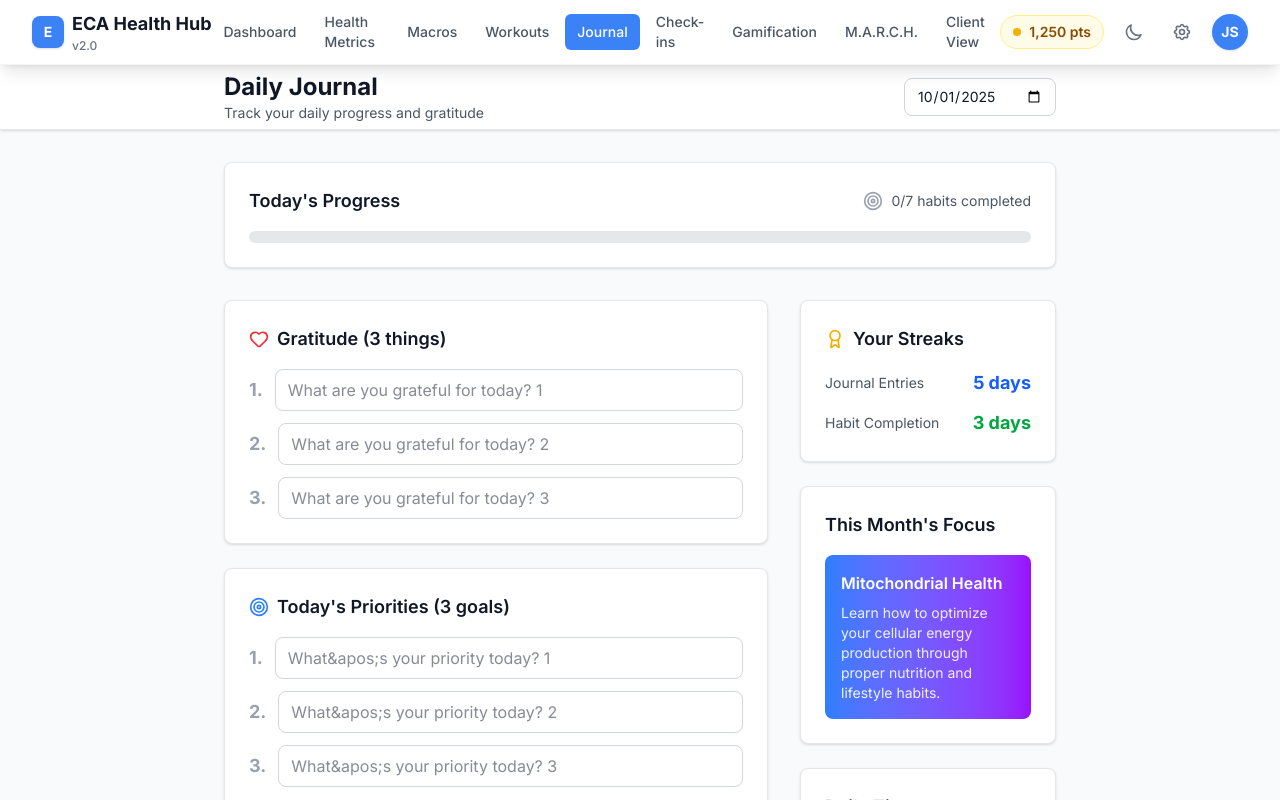
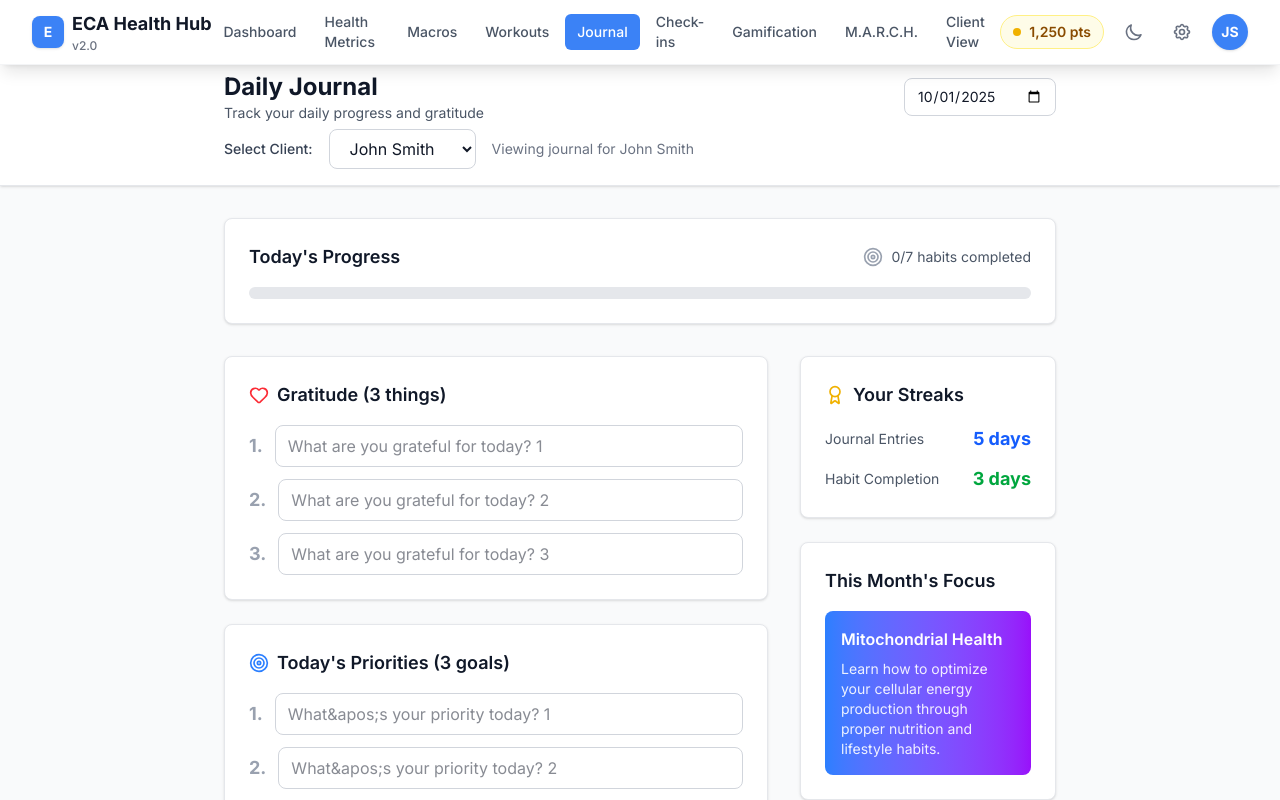
Before and after one commit to kgone1211/ECA-Health-Hub, a Next.js app: page /journal in a window 1280 px wide. Shown: the top 800 px of the page. Built offline with nearby package versions, Linux system fonts and the light colour scheme.

Commit message:
Complete client selector integration on Journal page

```diff
--- a/src/app/journal/page.tsx
+++ b/src/app/journal/page.tsx
@@ -129,6 +129,25 @@ export default function JournalPage() {
                 className="px-3 py-2 border border-gray-300 rounded-lg text-sm"
               />
             </div>
+          </div>
+
+          {/* Client Selector */}
+          <div className="flex items-center space-x-4 pb-4">
+            <label className="text-sm font-medium text-gray-700">Select Client:</label>
+            <select
+              value={userId}
+              onChange={(e) => setUserId(e.target.value)}
+              className="px-4 py-2 border border-gray-300 rounded-lg focus:ring-2 focus:ring-blue-500 focus:border-transparent bg-white"
+            >
+              {clients.map((client) => (
+                <option key={client.id} value={client.id}>
+                  {client.name}
+                </option>
+              ))}
+            </select>
+            <span className="text-sm text-gray-500">
+              Viewing journal for {clients.find(c => c.id === userId)?.name}
+            </span>
           </div>
         </div>
       </div>
```
